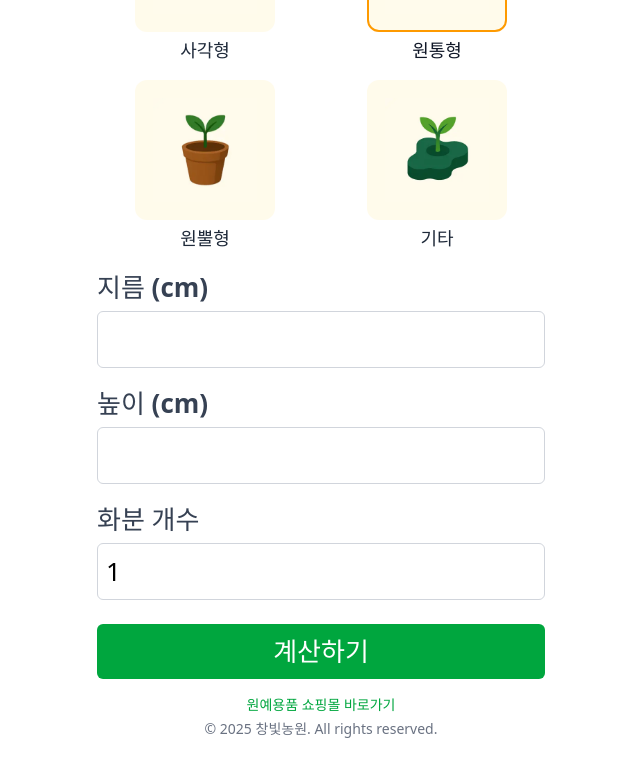
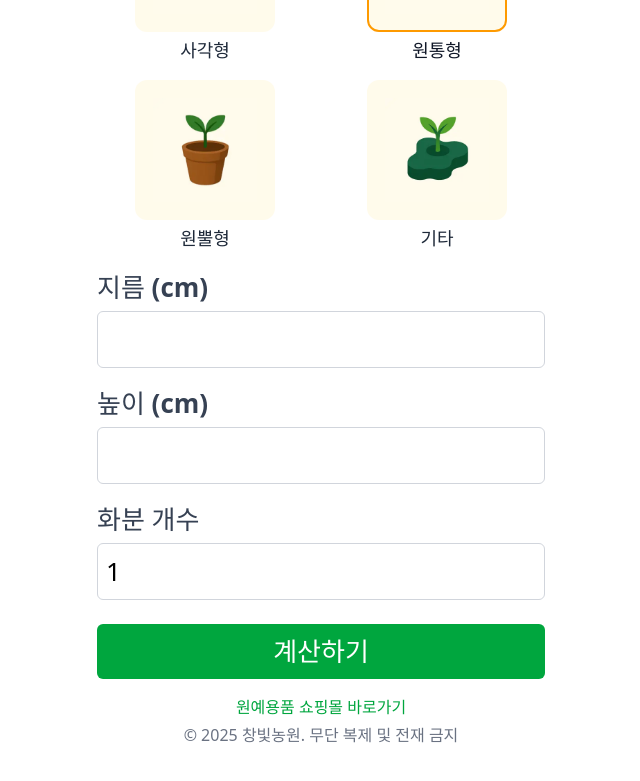
Before and after one commit to namikimlab/potting-soil-calculator, a React (Vite) app: page / in a window 1280 px wide. Shown: the part 287-1068 px from the top of the page, without its empty margins (319-959 px from the left). Built offline with nearby package versions, Linux system fonts and the light colour scheme.

Commit message:
Add Footer

```diff
--- a/src/App.tsx
+++ b/src/App.tsx
@@ -55,7 +55,7 @@ function App() {
         )}
 
         {/* Footer */}
-        <div className="w-full text-sm max-w-md text-center text-gray-500 py-4">
+        <div className="w-full text-base max-w-md text-center text-gray-500 py-4">
           <a
             href="https://smartstore.naver.com/changbitfarm"
             target="_blank"
@@ -64,7 +64,7 @@ function App() {
           >
             원예용품 쇼핑몰 바로가기
           </a>
-          <span>© 2025 창빛농원. All rights reserved.</span>
+          <span>© 2025 창빛농원. 무단 복제 및 전재 금지</span>
         </div>
 
       </div>
```
